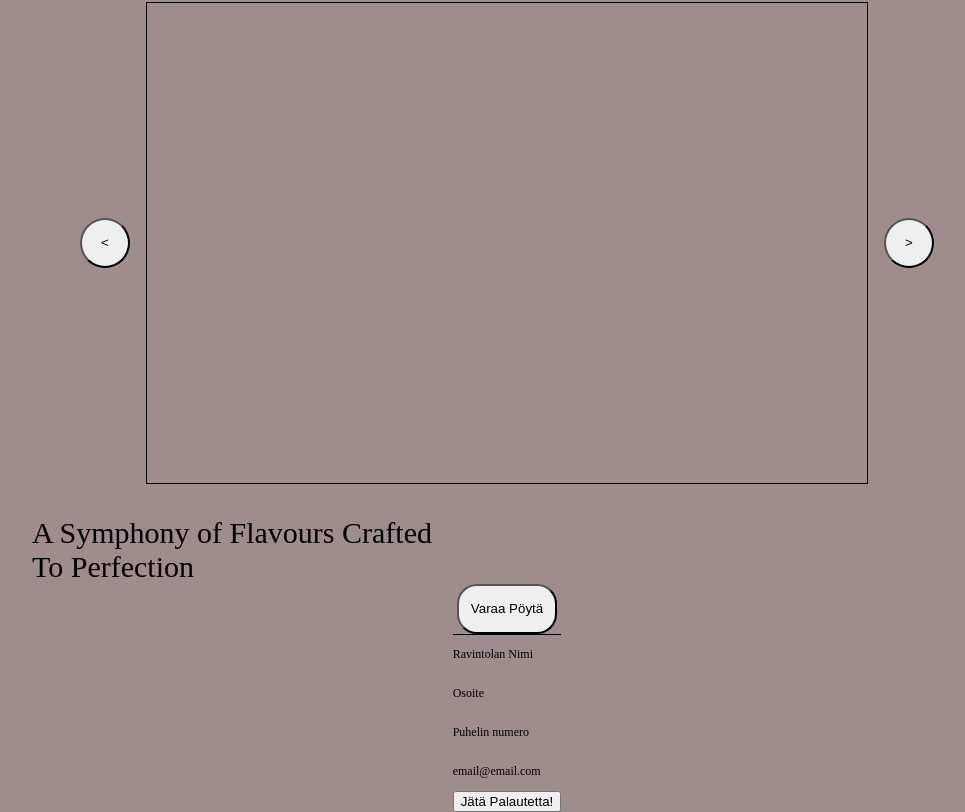
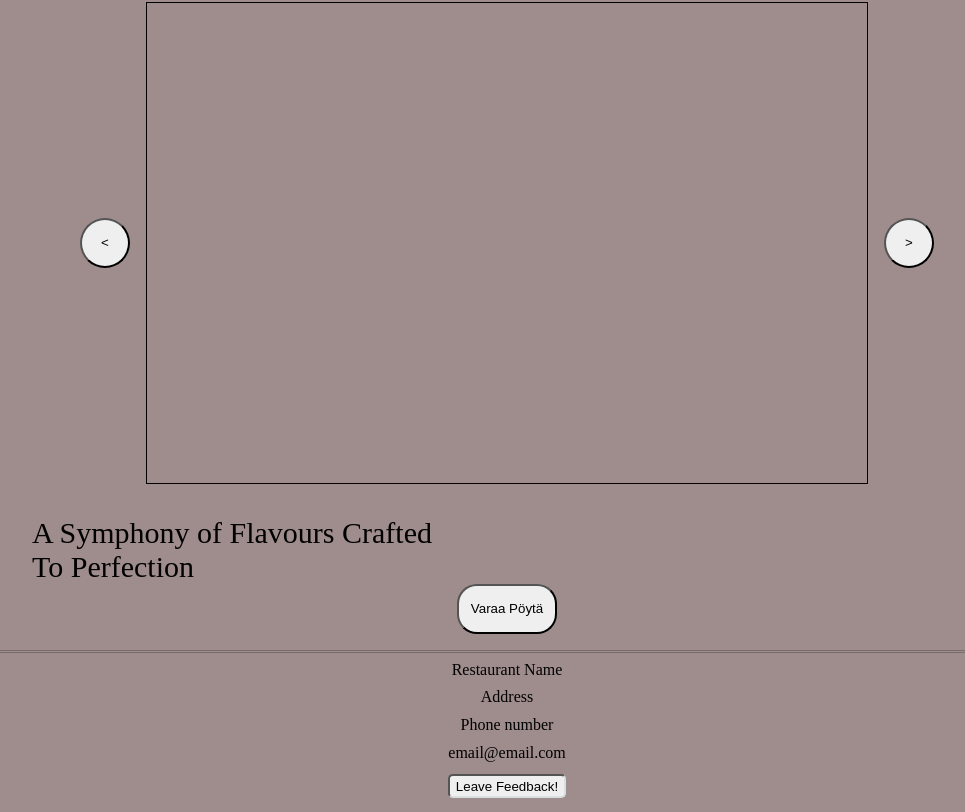
Before and after one commit to CrimsonBambi/Restaurant-Front, a React (Vite) app: page / in a window 1280 px wide. Shown: the part 164-976 px from the top of the page, without its empty margins (133-1098 px from the left). Built offline with nearby package versions, Linux system fonts and the light colour scheme.

Commit message:
Footer removed from pages, and added to App.jsx. fixed CSS layout issues.

```diff
--- a/src/App.css
+++ b/src/App.css
@@ -1,12 +1,55 @@
-#root {
+
+html, body {
+  padding: 0;
+  margin: 0;
+  background-color: #9f8c8c;
+  width: 100%;
+  height: 100%;
+}
+
+.main-container {
+  display: flex;
+  align-items: center;
+  justify-content: center;
+  width: auto;
+  width: auto;
+}
+#page-footer {
+  display: flex;
+  flex-direction: column;
+  justify-content: center;
+  align-items: center;
+  width: 100%;
+  height: auto;
+  border-top-style: double;
+  border-color: #33333359;
+  background-color: #9f8c8c;
+}
+
+#contact-info {
   display: flex;
   justify-content: center;
   align-items: center;
   flex-direction: column;
-  background-color: #9f8c8c;
+  width: auto;
+  padding: 0.2rem;
 }
 
-body {
-  margin: 0;
+#contact-info p {
+  margin: 0.3rem;
+}
 
+#contact-info button {
+  border-radius: 0.3rem;
+  border-bottom-style: double ;
+  border-bottom-color: rgb(217, 222, 225);
+  border-right-style: double ;
+  border-right-color: rgb(217, 222, 225);
+  height: 1.5rem;
+  margin-top: 0.5rem;
+  margin-bottom: 0.5rem;
 }
+
+#contact-info button:hover {
+  font-weight: 600;
+}
--- a/src/App.jsx
+++ b/src/App.jsx
@@ -17,6 +17,7 @@ function App() {
 
   return (
     <Router>
+      <>
       <header className="header">
         <div className="restaurant-name">
           <h1>Ravintolan nimi</h1>
@@ -39,6 +40,7 @@ function App() {
         </nav>
       </header>
 
+      <div className="main-container">
       <Routes>
       <Route path="/" element={<Frontpage />} />
         <Route path="/menu" element={<MenuPage />} />
@@ -48,7 +50,22 @@ function App() {
         <Route path="/register" element={<Register />} />
         <Route path="/reservations" element={<Reservation />} />
       </Routes>
+      </div>
+
+      <footer>
+        <div id="page-footer">
+          <div id="contact-info">
+            <p>Restaurant Name</p>
+            <p>Address</p>
+            <p>Phone number</p>
+            <p>email@email.com</p>
+            <button id="feedback">Leave Feedback!</button>
+          </div>
+        </div>
+      </footer>
+      </>
     </Router>
+
   );
 }
 
--- a/src/css/frontpage.css
+++ b/src/css/frontpage.css
@@ -4,10 +4,7 @@
   background-color: #f0e9e9;
 }
 
-.page-container {
-  width: 40%;
-  margin: auto;
-}
+
 
 .page-header {
   display: flex;
@@ -51,6 +48,14 @@
   font-size: 12px;
 }
 CSS for frontpage content starts here */
+
+#page-container {
+  display: flex;
+  flex-direction: column; /*remove to get the text on top of the pic if needed*/
+  margin-bottom: 1rem;
+  width: auto;
+  height: autp;
+}
 #center-elements {
   margin: 2rem;
   position: relative;
--- a/src/css/login.css
+++ b/src/css/login.css
@@ -23,6 +23,7 @@
   color: black;
   margin-top: 3rem;
   font-weight: 800;
+  font-size: xx-large;
 }
 
 #login-form {
@@ -32,7 +33,7 @@
   align-items: center;
   width: auto;
   height: auto;
-  margin-top: 5rem;
+  margin-top: 3rem;
 }
 
 #login-input {
--- a/src/css/menu.css
+++ b/src/css/menu.css
@@ -1,8 +1,15 @@
 /* Kohdistetaan kaikki tyylit vain MenuPage-komponenttiin */
 #menu-webpage {
+  display: flex;
   background-color: #9f8c8c;
-  padding: 2rem;
-  width: 100%;
+  /*padding: 2rem;*/
+  width: auto;
+  height: auto;
+  margin-bottom: 0.5rem;
+}
+
+main {
+  margin: 1rem;
 }
 
 #menu-container {
@@ -64,7 +71,7 @@
   font-family: Segoe Script;
 }
 
-#page-footer {
+/*#page-footer {
   display: flex;
   justify-content: center;
   border-top: 1px solid black;
@@ -74,7 +81,7 @@
 #contact-info {
   display: flex;
   flex-direction: column;
-}
+}*/
 
 /* Modal styles */
 #modal {
--- a/src/css/profile.css
+++ b/src/css/profile.css
@@ -1,11 +1,8 @@
 
 
-main {
-    display: flex;
-    justify-content: center;
-}
 
-.main-container {
+
+.profile-container {
   display: flex;
   flex-direction: column;
   justify-content: center;
@@ -16,7 +13,6 @@ main {
   height: auto;
   width: auto;
   min-width: 110vh;
-
   position: relative;
   background:
   linear-gradient(to right, #9f8c8c, rgba(255, 255, 255, 0) 20%, rgba(255, 255, 255, 0) 80%, #9f8c8c);
--- a/src/css/register.css
+++ b/src/css/register.css
@@ -1,8 +1,3 @@
-
-
-#root {
-  padding: 0;
-}
 
 #register-container {
   justify-content: center;
--- a/src/main.jsx
+++ b/src/main.jsx
@@ -1,6 +1,7 @@
 import ReactDOM from 'react-dom/client';
 import App from './App';
 import { UserProvider } from './context/UserContext';
+//import '../src/index.css'
 
 ReactDOM.createRoot(document.getElementById('root')).render(
   <UserProvider>
--- a/src/view/Frontpage.jsx
+++ b/src/view/Frontpage.jsx
@@ -19,15 +19,6 @@ const Frontpage = () => {
           </div>
         </div>
       </div>
-      <div id="page-footer">
-        <div id="contact-info">
-          <p>Ravintolan Nimi</p>
-          <p>Osoite</p>
-          <p>Puhelin numero</p>
-          <p>email@email.com</p>
-          <button id="feedback">Jätä Palautetta!</button>
-        </div>
-      </div>
     </>
   );
 };
--- a/src/view/MenuPage.jsx
+++ b/src/view/MenuPage.jsx
@@ -82,18 +82,6 @@ function MenuPage() {
       </main>
 
       {openModal && <MenuModal item={openModal} onClose={handleModalClose} />}
-
-      <footer>
-        <div id="page-footer">
-          <div id="contact-info">
-            <p>Restaurant Name</p>
-            <p>Address</p>
-            <p>Phone number</p>
-            <p>email@email.com</p>
-            <button id="feedback">Leave Feedback!</button>
-          </div>
-        </div>
-      </footer>
     </div>
   );
 }
--- a/src/view/Profile.jsx
+++ b/src/view/Profile.jsx
@@ -4,7 +4,7 @@ import '../css/profile.css';
 import logo from '../assets/settings.png';
 
 const Profile = () => {
-  const { user, logout } = useContext(UserContext); // Accessing user data from context
+  const { user} = useContext(UserContext); // Accessing user data from context
   const [loading, setLoading] = useState(true);
 
   useEffect(() => {
@@ -22,12 +22,10 @@ const Profile = () => {
   }
 
   return (
-    <main>
-      <div className="main-container">
+      <div className="profile-container">
         <section id="profile-name">
           <h1>Hello {user.name}!</h1> {/* Display user name */}
         </section>
-
         <div className="list">
           <ul>
             <li><strong>Name:</strong> {user.name}</li> {/* Display name */}
@@ -47,10 +45,7 @@ const Profile = () => {
             <p>{new Date(user.registration_time).toLocaleDateString()}</p> {/* Format registration date */}
           </section>
         </div>
-
-
       </div>
-    </main>
   );
 };
 
```
